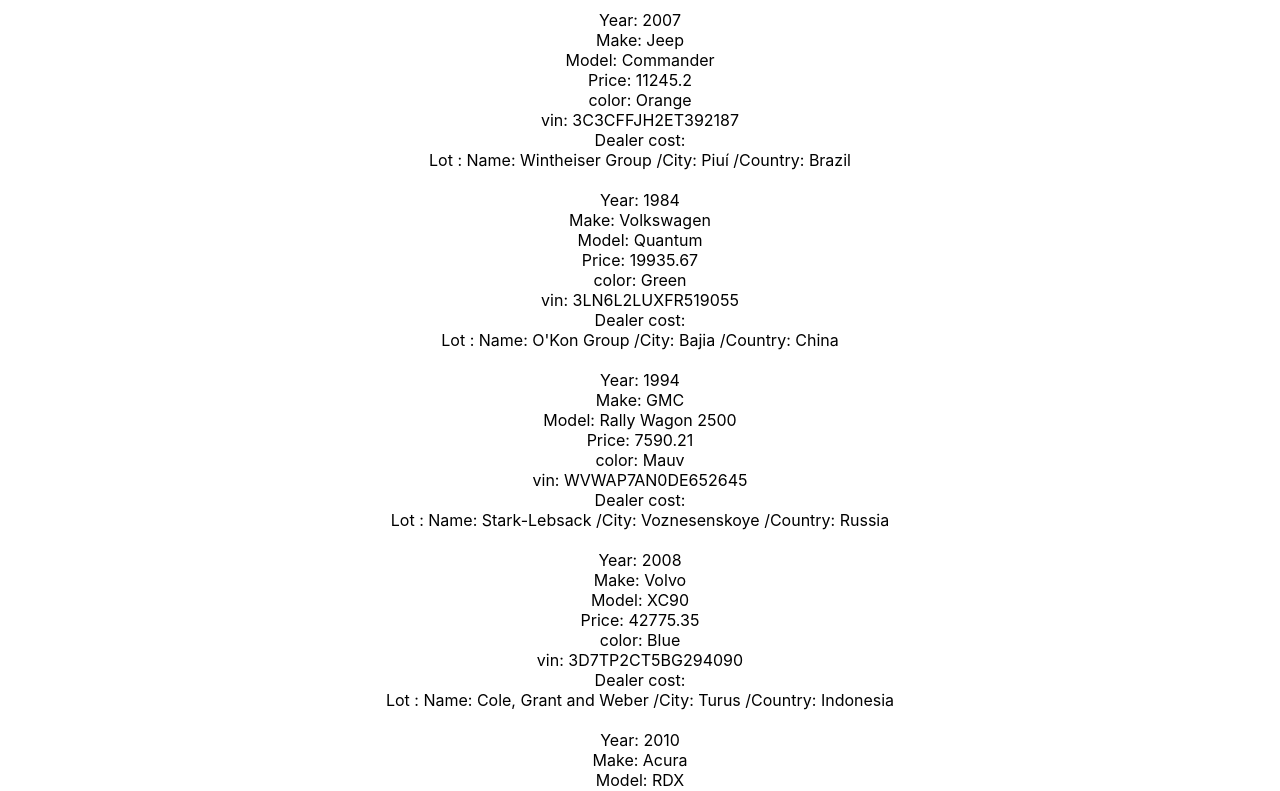
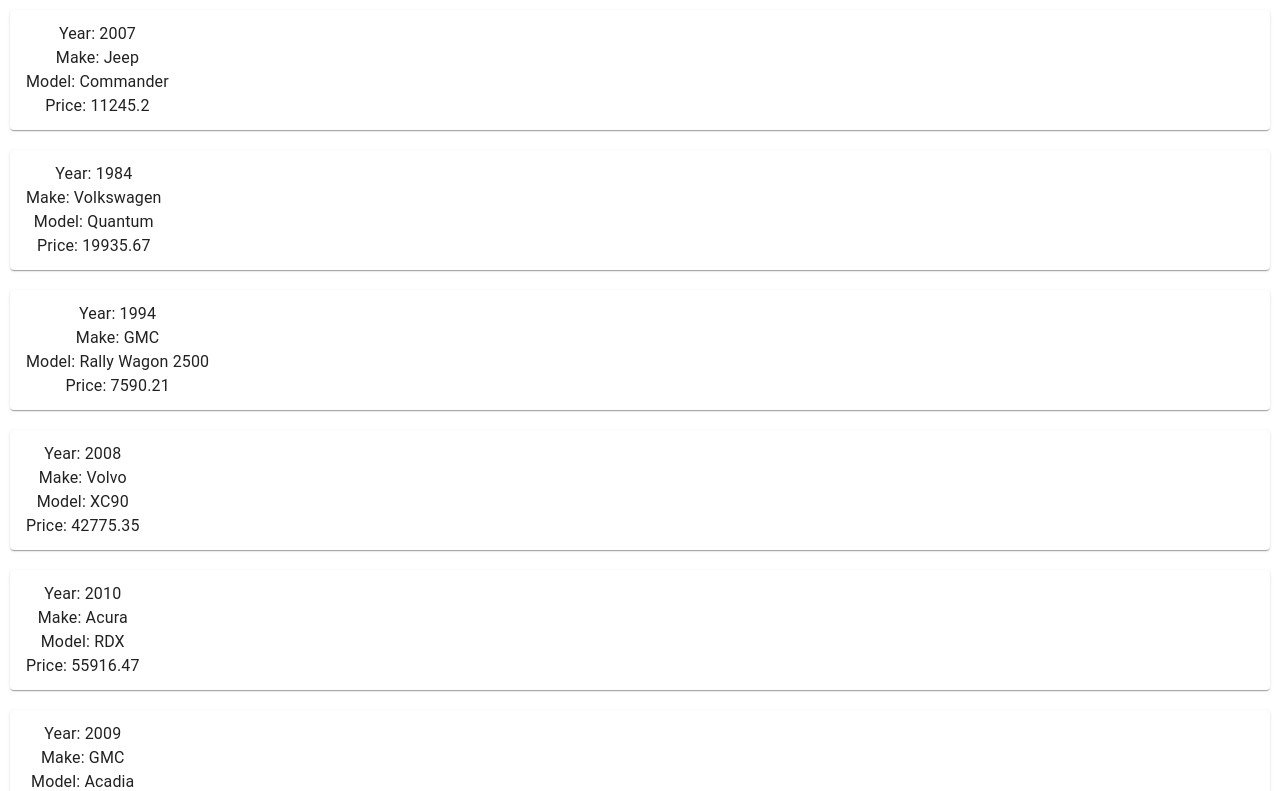
Before and after one commit to HaneenAmro/cars, a React (Create React App) app in the folder cars/: page / in a window 1280 px wide. Shown: the top 791 px of the page. Built offline with nearby package versions, Linux system fonts and the light colour scheme.

Commit message:
Used Accordion-like componet

```diff
--- a/cars/src/singleCar.js
+++ b/cars/src/singleCar.js
@@ -1,10 +1,22 @@
+import Accordion from '@material-ui/core/Accordion';
+import AccordionSummary from '@material-ui/core/AccordionSummary';
+import AccordionDetails from '@material-ui/core/AccordionDetails';
+import Typography from '@material-ui/core/Typography';
+
 const SingleCar = (props) => {
     return (
         <div className="singleCar">
+            <Accordion>
+                <AccordionSummary>
+                    <Typography>
                         <div> Year: {props.year} </div>
                         <div> Make: {props.make} </div>
                         <div> Model: {props.model} </div>
                         <div> Price: {props.price}</div>
+                    </Typography>
+                </AccordionSummary>
+                <AccordionDetails>
+                    <Typography>
                         <div> color: {props.color} </div>
                         <div> vin: {props.vin} </div>
                         <div>Dealer cost: {props.coast}</div>
@@ -13,6 +25,10 @@
                             <span> /City: {props.lotCity}</span>
                             <span> /Country: {props.lotCountry}</span>
                         </div>
+
+                    </Typography>
+                </AccordionDetails>
+            </Accordion>
         </div>
     )
 }
```
Lines whose indentation alone changed are shown as unchanged.
